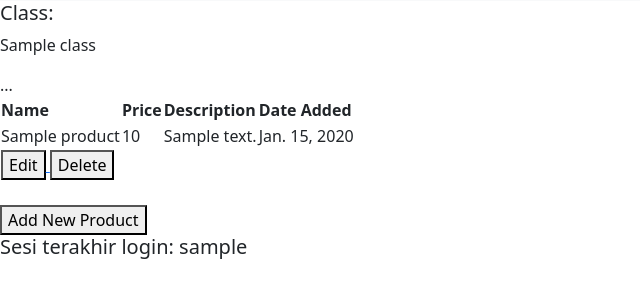
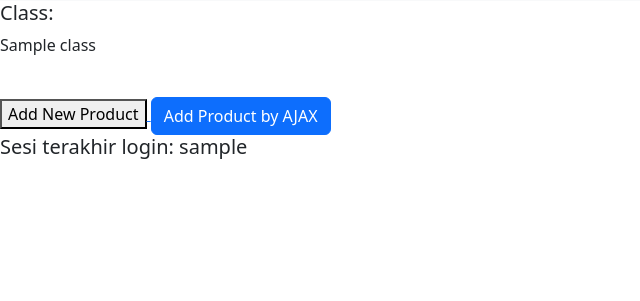
Before and after one commit to WinotoHasyim/shopping-list, a Django app: template main/templates/main.html in a window 1280 px wide. Shown: the part 111-412 px from the top of the page, without its empty margins (0-640 px from the left). Run offline with Django 4.2, Linux system fonts and the light colour scheme; tables that the repository leaves empty hold one stand-in row (values such as "Sample post"); the template is opened without the code that fills it: values that come from a table or form of the project are taken from there, most other values are stand-ins (such as "Sample title", 1, 10 or a date in 2020).

Commit message:
Tutorial 5

```diff
--- a/main/templates/main.html
+++ b/main/templates/main.html
@@ -17,40 +17,39 @@
     <h5>Class:</h5>
     <p>{{class}}</p>
 
-    <table>
-        <tr>
-            <th>Name</th>
-            <th>Price</th>
-            <th>Description</th>
-            <th>Date Added</th>
-        </tr>
+    <div class="modal fade" id="exampleModal" tabindex="-1" aria-labelledby="exampleModalLabel" aria-hidden="true">
+        <div class="modal-dialog">
+            <div class="modal-content">
+                <div class="modal-header">
+                    <h1 class="modal-title fs-5" id="exampleModalLabel">Add New Product</h1>
+                    <button type="button" class="btn-close" data-bs-dismiss="modal" aria-label="Close"></button>
+                </div>
+                <div class="modal-body">
+                    <form id="form" onsubmit="return false;">
+                        {% csrf_token %}
+                        <div class="mb-3">
+                            <label for="name" class="col-form-label">Name:</label>
+                            <input type="text" class="form-control" id="name" name="name"></input>
+                        </div>
+                        <div class="mb-3">
+                            <label for="price" class="col-form-label">Price:</label>
+                            <input type="number" class="form-control" id="price" name="price"></input>
+                        </div>
+                        <div class="mb-3">
+                            <label for="description" class="col-form-label">Description:</label>
+                            <textarea class="form-control" id="description" name="description"></textarea>
+                        </div>
+                    </form>
+                </div>
+                <div class="modal-footer">
+                    <button type="button" class="btn btn-secondary" data-bs-dismiss="modal">Close</button>
+                    <button type="button" class="btn btn-primary" id="button_add" data-bs-dismiss="modal">Add Product</button>
+                </div>
+            </div>
+        </div>
+    </div>
 
-        {% comment %} Berikut cara memperlihatkan data produk di bawah baris ini {% endcomment %}
-
-        {% for product in products %}
-            <tr>
-                <td>{{product.name}}</td>
-                <td>{{product.price}}</td>
-                <td>{{product.description}}</td>
-                <td>{{product.date_added}}</td>
-                <tr>
-                    ...
-                    <td>
-                        <a href="{% url 'main:edit_product' product.pk %}">
-                            <button>
-                                Edit
-                            </button>
-                        </a>
-                        <a href="{% url 'main:delete_product' product.pk %}">
-                            <button>
-                                Delete
-                            </button>
-                        </a>
-                    </td>
-                </tr>
-            </tr>
-        {% endfor %}
-    </table>
+    <table id="product_table"></table>
 
     <br />
 
@@ -60,6 +59,46 @@
         </button>
     </a>
 
+    <button type="button" class="btn btn-primary" data-bs-toggle="modal" data-bs-target="#exampleModal">Add Product by AJAX</button>
+
     <h5>Sesi terakhir login: {{ last_login }}</h5>
 
 {% endblock content %}
+
+<script>
+    async function getProducts() {
+        return fetch("{% url 'main:get_product_json' %}").then((res) => res.json())
+    }
+    async function refreshProducts() {
+        document.getElementById("product_table").innerHTML = ""
+        const products = await getProducts()
+        let htmlString = `<tr>
+            <th>Name</th>
+            <th>Price</th>
+            <th>Description</th>
+            <th>Date Added</th>
+        </tr>`
+        products.forEach((item) => {
+            htmlString += `\n<tr>
+            <td>${item.fields.name}</td>
+            <td>${item.fields.price}</td>
+            <td>${item.fields.description}</td>
+            <td>${item.fields.date_added}</td>
+        </tr>`
+        })
+
+        document.getElementById("product_table").innerHTML = htmlString
+    }
+    function addProduct() {
+        fetch("{% url 'main:add_product_ajax' %}", {
+            method: "POST",
+            body: new FormData(document.querySelector('#form'))
+        }).then(refreshProducts)
+
+        document.getElementById("form").reset()
+        return false
+    }
+
+    refreshProducts()
+    document.getElementById("button_add").onclick = addProduct
+</script>
--- a/main/urls.py
+++ b/main/urls.py
@@ -1,5 +1,5 @@
 from django.urls import path
-from main.views import show_main, create_product, show_xml, show_json, show_xml_by_id, show_json_by_id, register, login_user, logout_user, edit_product, delete_product
+from main.views import show_main, create_product, show_xml, show_json, show_xml_by_id, show_json_by_id, register, login_user, logout_user, edit_product, delete_product, get_product_json, add_product_ajax
 
 app_name = 'main'
 
@@ -15,4 +15,6 @@
     path('register/', register, name='register'),
     path('login/', login_user, name='login'),
     path('logout/', logout_user, name='logout'),
+    path('get-product/', get_product_json, name='get_product_json'),
+    path('create-product-ajax/', add_product_ajax, name='add_product_ajax')
 ]
```
Also changed, not shown: main/views.py (+21 -1 lines).
